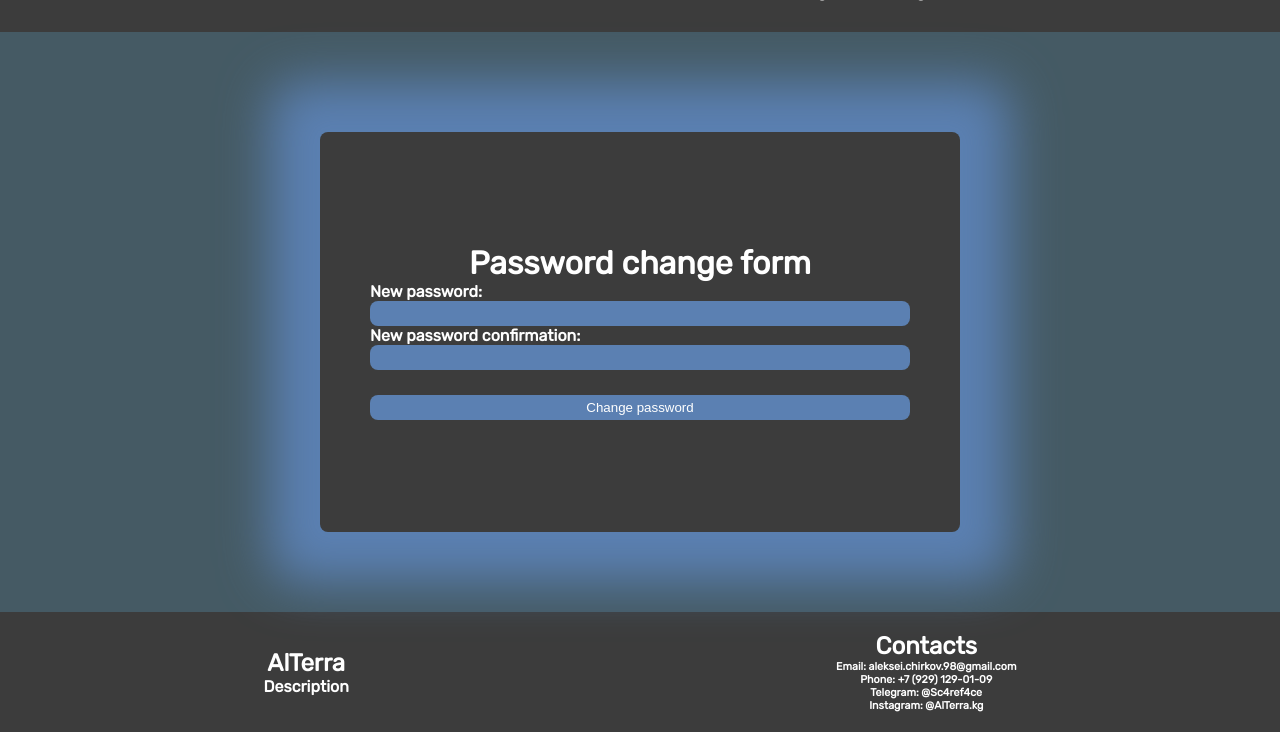
After one commit to AlekseiChirkov/finances, a Django app: page /users/password-change/ in a window 1280 px wide. The commit adds this page. Shown: the part 68-800 px from the top of the page. Run offline with Django 3.2, Linux system fonts and the light colour scheme; some libraries are stand-ins or nearby versions.

Commit message:
Finished password change feature. Added password chagne form. Created view for password change. Added html page in  templates for changing password.

```diff
--- a/src/apps/users/forms.py
+++ b/src/apps/users/forms.py
@@ -2,6 +2,7 @@ from django import forms
 from django.contrib.auth import (
     get_user_model, password_validation
 )
+from django.core.exceptions import ValidationError
 from django.utils.translation import gettext_lazy as _
 
 
@@ -57,3 +58,46 @@ class UserLoginForm(forms.Form):
         widget=forms.PasswordInput(),
         help_text=password_validation.password_validators_help_text_html(),
     )
+
+
+class PasswordChangeForm(forms.Form):
+    """Form for user's password change"""
+
+    error_messages = {
+        'password_mismatch': _("Password fields didn't match"),
+    }
+    new_password1 = forms.CharField(
+        label=_("New password"),
+        widget=forms.PasswordInput(attrs={'autocomplete': 'new-password'}),
+        strip=False,
+        help_text=password_validation.password_validators_help_text_html()
+    )
+    new_password2 = forms.CharField(
+        label=_("New password confirmation"),
+        strip=False,
+        widget=forms.PasswordInput(attrs={'autocomplete': 'new-password'}),
+    )
+
+    def __init__(self, user, *args, **kwargs):
+        self.user = user
+        super().__init__(*args, **kwargs)
+
+    def clean_new_password2(self):
+        password1 = self.cleaned_data.get('new_password1')
+        password2 = self.cleaned_data.get('new_password2')
+        if password1 and password2:
+            if password1 != password2:
+                raise ValidationError(
+                    self.error_messages['password_mismatch'],
+                    code='password_mismatch'
+                )
+
+        password_validation.validate_password(password2, self.user)
+        return password2
+
+    def save(self, commit=True):
+        password = self.cleaned_data['new_password1']
+        self.user.set_password(password)
+        if commit:
+            self.user.save()
+        return self.user
--- a/src/apps/users/urls.py
+++ b/src/apps/users/urls.py
@@ -10,4 +10,5 @@ urlpatterns = [
     path('login/', views.UserLoginFormView.as_view(), name='login'),
     path('logout/', LogoutView.as_view(), name='logout'),
     path('profile/<int:pk>', views.UserProfileView.as_view(), name='profile'),
+    path('password-change/', views.UserPasswordChangeView.as_view(), name='password-change'),
 ]
--- a/src/apps/users/views.py
+++ b/src/apps/users/views.py
@@ -1,12 +1,8 @@
 from django.urls import reverse_lazy
-from django.contrib.auth import get_user_model, authenticate, login, logout
-from django.contrib.auth.views import LogoutView
+from django.contrib.auth import get_user_model, authenticate, login
 from django.views.generic import FormView, DetailView
-from django.views.decorators.cache import never_cache
-from django.utils.decorators import method_decorator
-from django.http import HttpResponseRedirect
 
-from apps.users.forms import UserCreationForm, UserLoginForm
+from apps.users.forms import UserCreationForm, UserLoginForm, PasswordChangeForm
 
 
 class UserSignUpFormView(FormView):
@@ -60,3 +56,29 @@ class UserProfileView(DetailView):
 
     model = get_user_model()
     template_name = 'pages/users/profile.html'
+
+
+class UserPasswordChangeView(FormView):
+    """User password change view"""
+
+    form_class = PasswordChangeForm
+    success_url = reverse_lazy('finances:account-list')
+    template_name = 'pages/users/password_change.html'
+
+    def get_form_kwargs(self):
+        """Override method to pass user in form"""
+
+        kwargs = super(UserPasswordChangeView, self).get_form_kwargs()
+        kwargs['user'] = self.request.user
+        return kwargs
+
+    def form_valid(self, form):
+        """Valid password change form changes user's password"""
+
+        form.save()
+        return super().form_valid(form)
+
+    def form_invalid(self, form):
+        """Invalid password inputs"""
+
+        return super(UserPasswordChangeView, self).form_invalid(form)
--- /dev/null
+++ b/src/templates/assets/css/users/password_change.css
@@ -0,0 +1,61 @@
+.form {
+    height: 60vh;
+}
+
+form {
+    position: absolute;
+    left: 50%;
+    top: 50%;
+    -webkit-transform: translate(-50%, -50%);
+    transform: translate(-50%, -50%);
+    color: #ffefef;
+    height: 50%;
+    width: 50%;
+    padding: 0 50px;
+    background: #3c3c3c;
+    display: flex;
+    justify-content: center;
+    flex-direction: column;
+    border-radius: 8px;
+    box-shadow: 0 0 50px 50px #5b80b2;
+}
+
+#password-change-header {
+    text-align: center;
+}
+
+form > * {
+    margin: 0 auto;
+    width: 100%;
+}
+
+.errorlist {
+    display: flex;
+    flex-direction: column;
+}
+
+.errorlist > li {
+    margin: 0;
+}
+
+input {
+    background: #5b80b2;
+    border: none;
+    border-radius: 8px;
+    padding: 5px;
+}
+
+#change-password {
+    margin: 25px auto 0 auto;
+    background: #5b80b2;
+    color: #ffffff;
+    border: none;
+    border-radius: 8px;
+    cursor: pointer;
+    padding: 5px 0;
+}
+
+#change-password:hover {
+    color: #5b80b2;
+    background: #ffffff;
+}
--- /dev/null
+++ b/src/templates/pages/users/password_change.html
@@ -0,0 +1,25 @@
+{% extends 'base.html' %}
+{% load static %}
+{% block title %}
+    Password Change
+{% endblock %}
+
+{% block styles %}
+    <link rel="stylesheet" href="{% static 'css/users/password_change.css' %}">
+{% endblock %}
+
+{% block content %}
+    <div class="form">
+        <form action="{% url 'users:password-change' %}" method="post">
+            <h1 id="password-change-header">Password change form</h1>
+            {% if form.errors %}
+                {{ form.errors }}
+            {% endif %}
+            {% csrf_token %}
+            {% for field in form.visible_fields %}
+                {{ field.label_tag }} {{ field }}
+            {% endfor %}
+            <input type="submit" value="Change password" id="change-password">
+        </form>
+    </div>
+{% endblock %}
--- a/src/templates/pages/users/profile.html
+++ b/src/templates/pages/users/profile.html
@@ -13,7 +13,7 @@
         <div class="profile">
             <h2>{{ user.username }}</h2>
             <h2>{{ user.email }}</h2>
-            <h2 class="profile-link"><a href="">Change password</a></h2>
+            <h2 class="profile-link"><a href="{% url "users:password-change" %}">Change password</a></h2>
             <h2 class="profile-link"><a href="">Update profile</a></h2>
         </div>
         <div class="dashboard">
```
